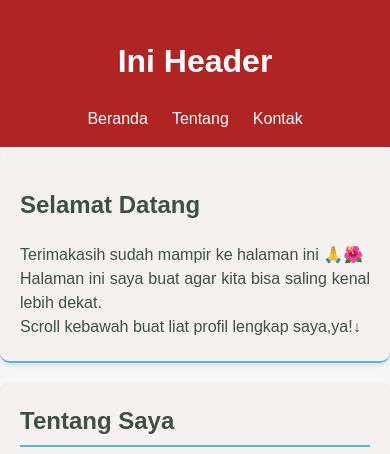
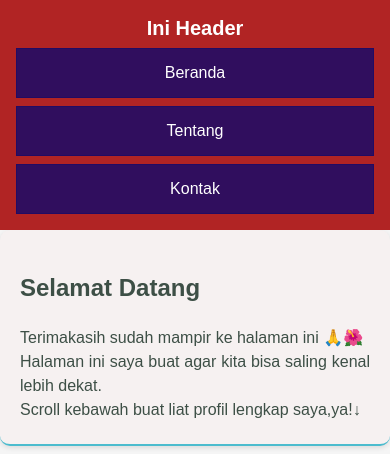
Before and after one commit to fadildilfa33/2511530012-PWD-TIBLY-25260, a PHP site: page /pertemuan-04/index.html in a window 390 px wide. Shown: the top 454 px of the page. Run offline with PHP 8.4, Linux system fonts and the light colour scheme.

Commit message:
styling navigasi header mode mobile

```diff
--- a/pertemuan-04/style.css
+++ b/pertemuan-04/style.css
@@ -61,6 +61,27 @@ footer {
         position: sticky;
         top: 0;
         z-index: 1000;
+    }
+
+    header h1 {
+        margin: 0 0 8px;
+        font-size: 20px;
+        line-height: 1.2;
+    }
+
+    header ul {
+        flex-direction: column;
+        align-items: stretch;
+        gap: 8px;
+        margin: 8px 0 0;
+    }
+
+    header li a {
+        display: block;
+        padding: 12px 14px;
+        border: 1px solid rgba(11, 11, 111, 0.35);
+        background: rgba(11, 11, 111, 0.8);
+        backdrop-filter: saturate(120%);
     }
 }
 #home,
```
Also changed, not shown: pertemuan-04/README.md.
